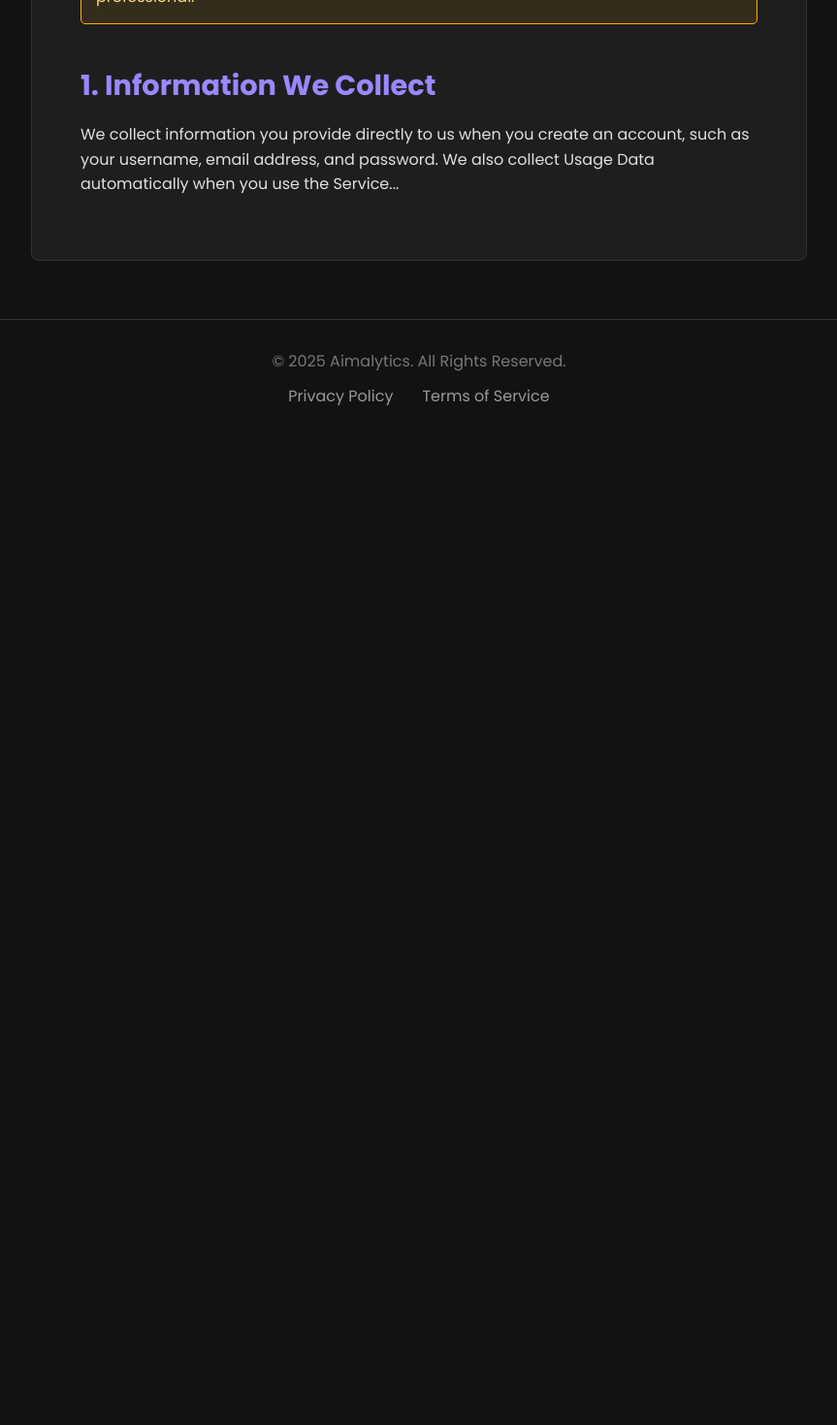
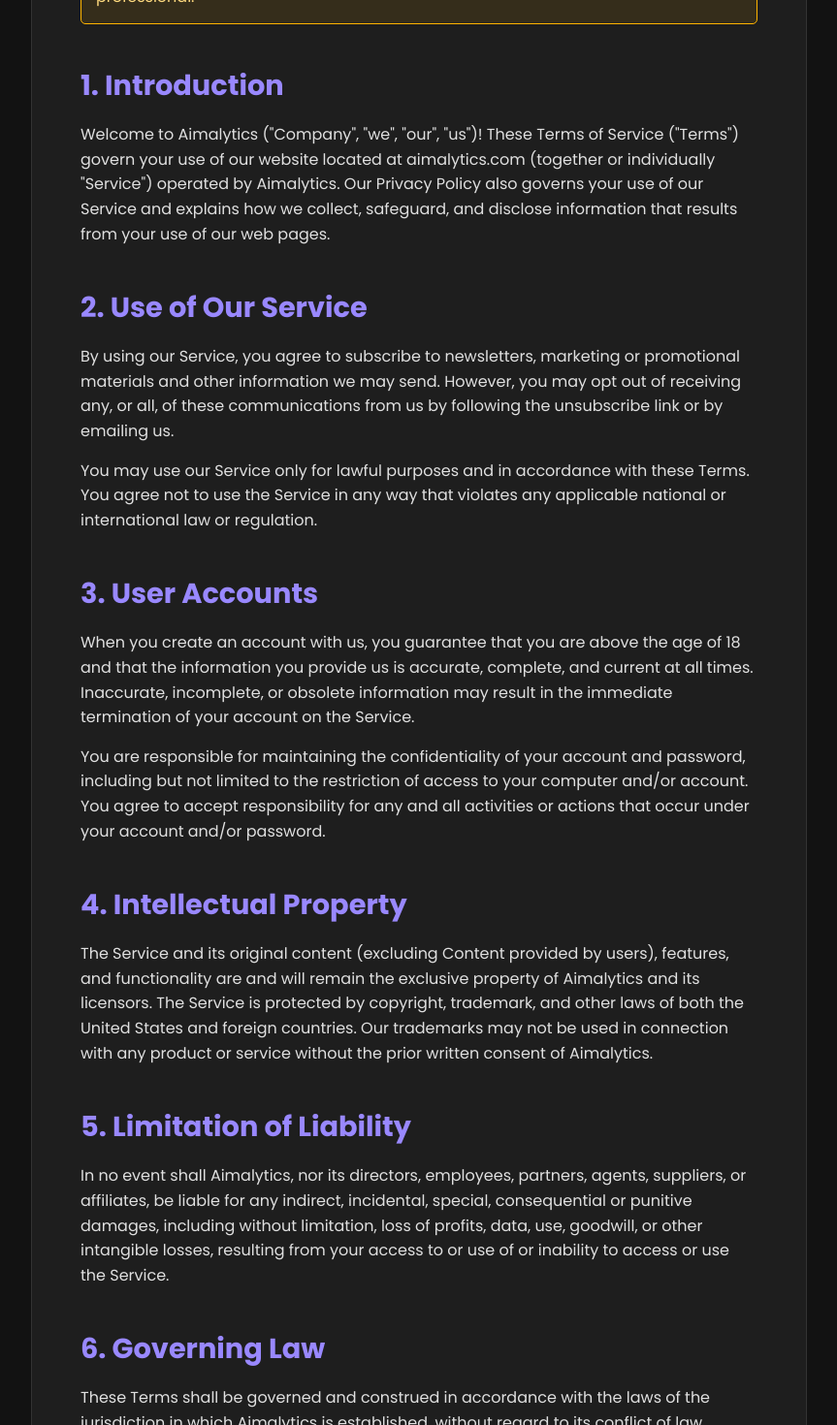
Before and after one commit to Aimalytics/Aimalytics-Web, a React (Vite) app: page /terms in a window 1280 px wide. Shown: the part 620-2090 px from the top of the page at 97% size, without its empty margins (208-1071 px from the left). Before the commit the page ends 1071 px from the top, so only its background shows below. Built offline with nearby package versions, Linux system fonts and the light colour scheme.

Commit message:
some fixing

```diff
--- a/src/pages/PrivacyPage.jsx
+++ b/src/pages/PrivacyPage.jsx
@@ -29,7 +29,35 @@
           browser type, browser version, the pages of our Service that you visit, the time and date of your
           visit, the time spent on those pages, and other diagnostic data.</p>
 
-        {/* Add the rest of your content here */}
+        <h2>2. How We Use Your Information</h2>
+        <p>We use the information we collect for various purposes, including to:</p>
+        <ul class="styled-list">
+          <li>Provide, operate, and maintain our Service</li>
+          <li>Improve, personalize, and expand our Service</li>
+          <li>Understand and analyze how you use our Service</li>
+          <li>Communicate with you, either directly or through one of our partners, for customer service, to
+            provide you with updates and other information relating to the Service, and for marketing and
+            promotional purposes</li>
+          <li>Process your transactions</li>
+          <li>Find and prevent fraud</li>
+        </ul>
+
+        <h2>3. Cookies and Tracking Technologies</h2>
+        <p>We use cookies and similar tracking technologies to track the activity on our Service and we hold
+          certain information. Cookies are files with a small amount of data which may include an anonymous
+          unique identifier. You can instruct your browser to refuse all cookies or to indicate when a cookie
+          is being sent. However, if you do not accept cookies, you may not be able to use some portions of
+          our Service.</p>
+
+        <h2>4. Data Security</h2>
+        <p>The security of your data is important to us but remember that no method of transmission over the
+          Internet or method of electronic storage is 100% secure. While we strive to use commercially
+          acceptable means to protect your Personal Data, we cannot guarantee its absolute security.</p>
+
+        <h2>5. Changes to This Privacy Policy</h2>
+        <p>We may update our Privacy Policy from time to time. We will notify you of any changes by posting the
+          new Privacy Policy on this page. You are advised to review this Privacy Policy periodically for any
+          changes. Changes to this Privacy Policy are effective when they are posted on this page.</p>
 
       </div>
     </div>
--- a/src/pages/TermsPage.jsx
+++ b/src/pages/TermsPage.jsx
@@ -2,7 +2,7 @@
   return (
     <div className="container">
       <div className="text-content-page">
-        <h1>Privacy Policy</h1>
+        <h1>Terms of Service</h1>
         <p className="last-updated">Last Updated: June 11, 2025</p>
 
         <div className="legal-disclaimer">
@@ -18,10 +18,45 @@
           Always consult with a qualified legal professional.
         </div>
 
-        <h2>1. Information We Collect</h2>
-        <p>We collect information you provide directly to us when you create an account, such as your username, email address, and password. We also collect Usage Data automatically when you use the Service...</p>
+        <h2>1. Introduction</h2>
+        <p>Welcome to Aimalytics ("Company", "we", "our", "us")! These Terms of Service ("Terms") govern your
+          use of our website located at aimalytics.com (together or individually "Service") operated by
+          Aimalytics. Our Privacy Policy also governs your use of our Service and explains how we collect,
+          safeguard, and disclose information that results from your use of our web pages.</p>
 
-        {/* ... Rest of your privacy policy content ... */}
+        <h2>2. Use of Our Service</h2>
+        <p>By using our Service, you agree to subscribe to newsletters, marketing or promotional materials and
+          other information we may send. However, you may opt out of receiving any, or all, of these
+          communications from us by following the unsubscribe link or by emailing us.</p>
+        <p>You may use our Service only for lawful purposes and in accordance with these Terms. You agree not to
+          use the Service in any way that violates any applicable national or international law or regulation.
+        </p>
+
+        <h2>3. User Accounts</h2>
+        <p>When you create an account with us, you guarantee that you are above the age of 18 and that the
+          information you provide us is accurate, complete, and current at all times. Inaccurate, incomplete,
+          or obsolete information may result in the immediate termination of your account on the Service.</p>
+        <p>You are responsible for maintaining the confidentiality of your account and password, including but
+          not limited to the restriction of access to your computer and/or account. You agree to accept
+          responsibility for any and all activities or actions that occur under your account and/or password.
+        </p>
+
+        <h2>4. Intellectual Property</h2>
+        <p>The Service and its original content (excluding Content provided by users), features, and
+          functionality are and will remain the exclusive property of Aimalytics and its licensors. The
+          Service is protected by copyright, trademark, and other laws of both the United States and foreign
+          countries. Our trademarks may not be used in connection with any product or service without the
+          prior written consent of Aimalytics.</p>
+
+        <h2>5. Limitation of Liability</h2>
+        <p>In no event shall Aimalytics, nor its directors, employees, partners, agents, suppliers, or
+          affiliates, be liable for any indirect, incidental, special, consequential or punitive damages,
+          including without limitation, loss of profits, data, use, goodwill, or other intangible losses,
+          resulting from your access to or use of or inability to access or use the Service.</p>
+
+        <h2>6. Governing Law</h2>
+        <p>These Terms shall be governed and construed in accordance with the laws of the jurisdiction in which
+          Aimalytics is established, without regard to its conflict of law provisions.</p>
 
       </div>
     </div>
```
